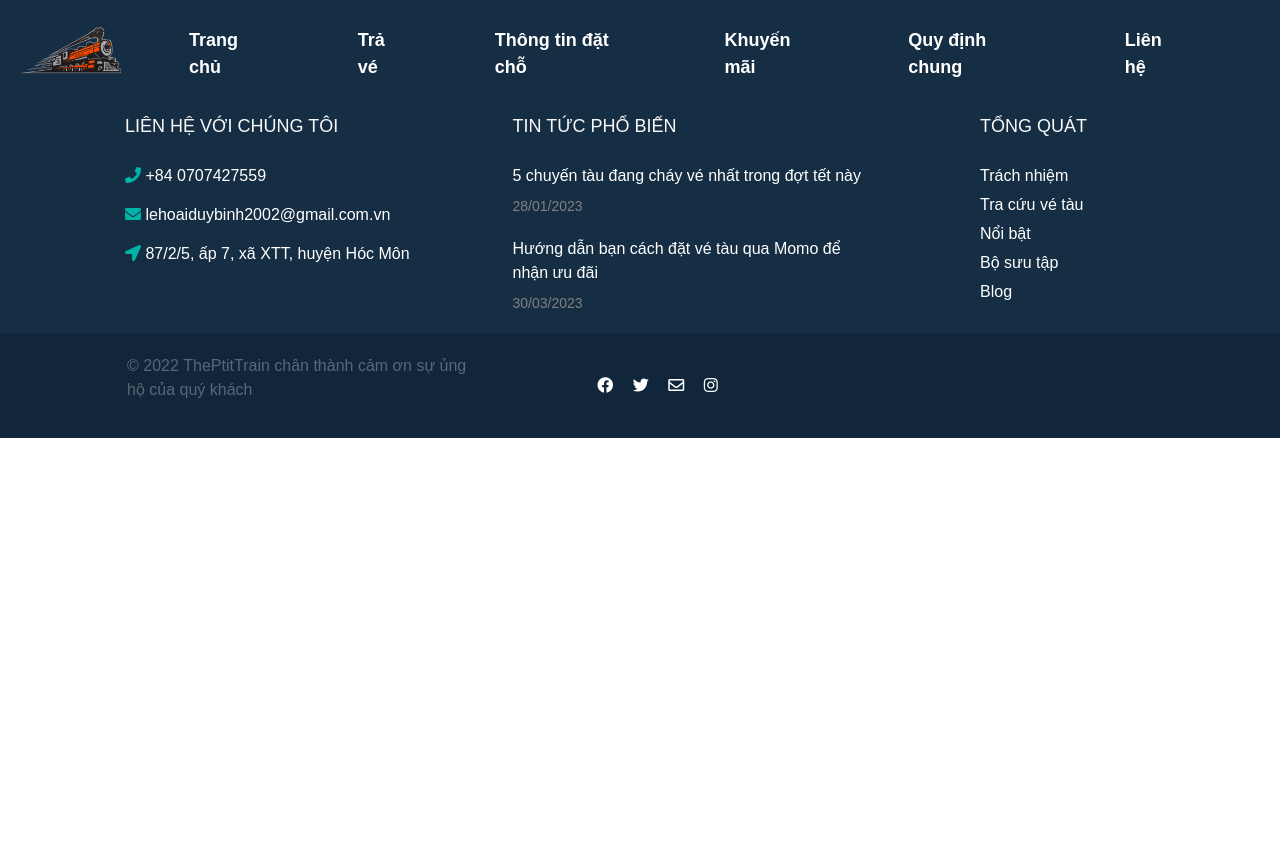
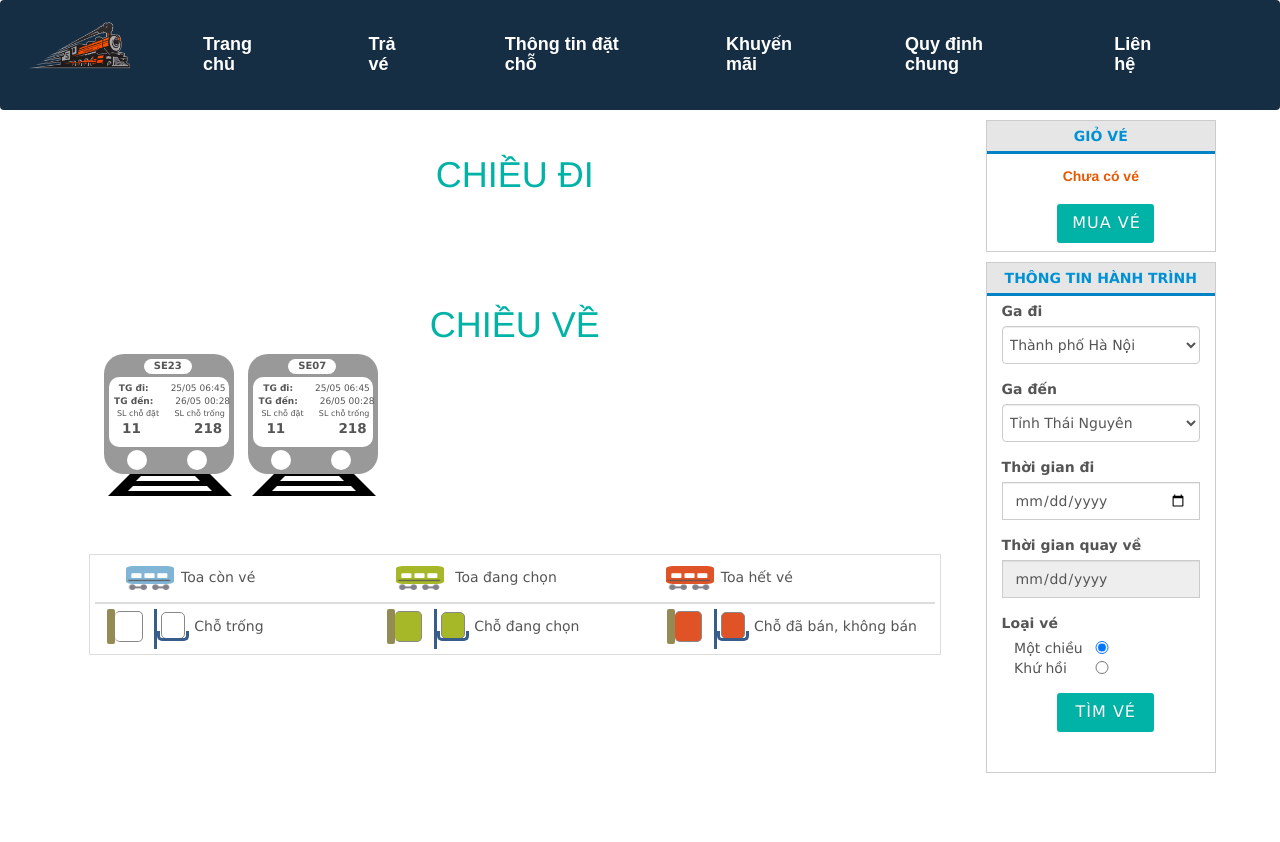
Before and after one commit to LeHoaiDuyBinh/github-WebBanVeTau, a PHP site: page /route.php?&page=ketquatimve in a window 1280 px wide. Shown: the top 842 px of the page. Before the commit the page ends 438 px from the top, so only its background shows below. Run offline with PHP 8.4, Linux system fonts and the light colour scheme; data that the repository does not hold is empty.

Commit message:
fix tim ve

```diff
--- a/src/controller/ketquatimve.php
+++ b/src/controller/ketquatimve.php
@@ -19,7 +19,7 @@
             }
             include './module/TimVeModule/TimVe.php';
             $arrChuyen = (new TimVe)->load($xuatPhat,$DiemDen,$ThoiGianXuatPhat);
-            //include 'view/ticketing/BookTickets/ketquatimve.php';
+            include 'view/ticketing/BookTickets/ketquatimve.php';
             //var_dump($arrChuyen);
         }
     }
--- a/src/module/TimVeModule/Toa.php
+++ b/src/module/TimVeModule/Toa.php
@@ -9,13 +9,12 @@
                     $db = new DB();
                     $sql = "select Toa.*,LoaiToa.TenLoaiToa from Toa,LoaiToa
                     where MaTau=? and Toa.MaLoaiToa= LoaiToa.MaLoaiToa
-                    order by Toa.ThuTuToa DESC;";
+                    order by Toa.ThuTuToa ASC;";
                     $sth = $db->select($sql,array($maTau));
                     $arr = [];
 
                     while($row = $sth->fetch()) {
                         $ChoNgoi= (new ChoNgoi)->load($row['MaToa']);
-                        var_dump($ChoNgoi);
                         $obj = new ToaObject($row,$ChoNgoi);
                         $arr[] = $obj;
                     }
--- a/src/module/TimVeModule/ToaObject.php
+++ b/src/module/TimVeModule/ToaObject.php
@@ -72,5 +72,14 @@
         {
                 $this->ThuTuToa = $ThuTuToa;
         }
+        public function getChoNgoi()
+        {
+                return $this->ChoNgoi;
+        }
+
+        public function setChoNgoi($ChoNgoi)
+        {
+                $this->ChoNgoi = $ChoNgoi;
+        }
     }
 ?>
--- a/src/module/TimVeModule/timVe.php
+++ b/src/module/TimVeModule/timVe.php
@@ -24,6 +24,7 @@ include "timVeObject.php";
                     $arr[]=$obj;
 
                 }
+
                     return $arr;
                 }
             catch (PDOException $e) {
--- a/src/view/ticketing/BookTickets/LT001.php
+++ b/src/view/ticketing/BookTickets/LT001.php
@@ -1,5 +1,5 @@
 <!-- ngoi mem dieu hoa -->
-<div id="khoang2" class="et-col-90 khoang oneway" style="margin-bottom: 30px;">
+<div id="khoang2" class="et-col-90 khoang oneway" style="margin-bottom: 30px;" data-code="<?echo $eachToa->getMaToa();?>">
     <div class="et-full-width et-car-loading ng-hide">
         <div class="row text-capitalize text-center"></div>
     </div>
@@ -9,9 +9,7 @@
 
             <div class="et-full-width">
                 <? $conTrong = "et-sit-avaiable"; $daBan = "et-sit-bought"; $sum = 0?>
-                <? //var_dump($eachToa)?>
                 <? foreach ($eachToa->getChoNgoi() as $eachChoNgoi):?>
-
                         <div class="et-car-nm-64-sit ng-isolate-scope">
                             <div class="et-car-seat-left et-seat-h-35">
                                 <div class="et-col-16 et-sit-side"></div>
@@ -26,7 +24,7 @@
                         if ($sum + 1 == 17 || $sum + 1 == 49) echo "<div class=\"et-car-way et-full-width\"></div>";
                         elseif ($sum + 1 == 33) echo "</div></div><div class=\"et-car-seperator\" ng-class=\"{'et-hidden': !seatMap[0].Status}\"><div></div><div></div></div><div class=\"et-car-nm-64-half-block\"><div class=\"et-full-width\">"
                         ?>
-                <? endforeach; ?>
+                <?php endforeach; ?>
             </div>
         </div>
         <div class="et-car-door"></div>
--- a/src/view/ticketing/BookTickets/ketquatimve.php
+++ b/src/view/ticketing/BookTickets/ketquatimve.php
@@ -70,9 +70,9 @@
 
                         <!-- In ra toa -->
                             <?php foreach ($each->getToa() as $eachToa): ?>
-                            <? //echo '<h1>'.$eachToa->getTenLoaiToa().'</h1>' ?>
-
-                            <div class="et-car-block ng-scope toa oneway" data-toa=<? echo $eachToa->getThuTuToa();?> tooltip="<? echo $eachToa->getTenLoaiToa();?>" value=<?php echo $eachToa->getTenLoaiToa(); ?>>
+
+
+                            <div class="et-car-block ng-scope toa oneway" data-toa=<? echo $eachToa->getThuTuToa();?> tooltip="<? echo $eachToa->getTenLoaiToa();?>" value="<?php echo $eachToa->getTenLoaiToa(); ?>">
                                 <div class="et-car-icon et-car-icon-avaiable">
                                     <img src="view/image/trainCar2.png">
                                 </div>
```
Lines whose indentation alone changed are shown as unchanged.
